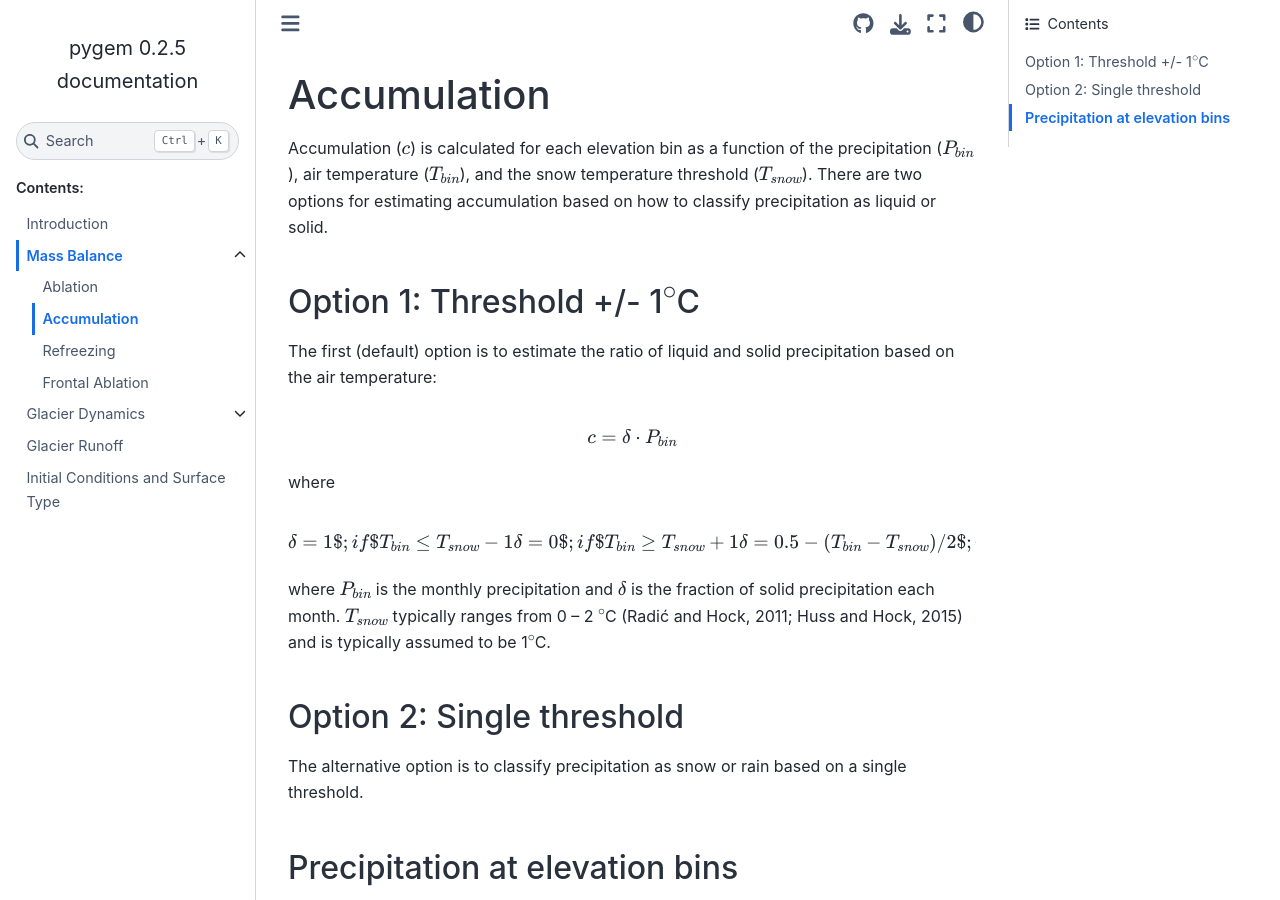
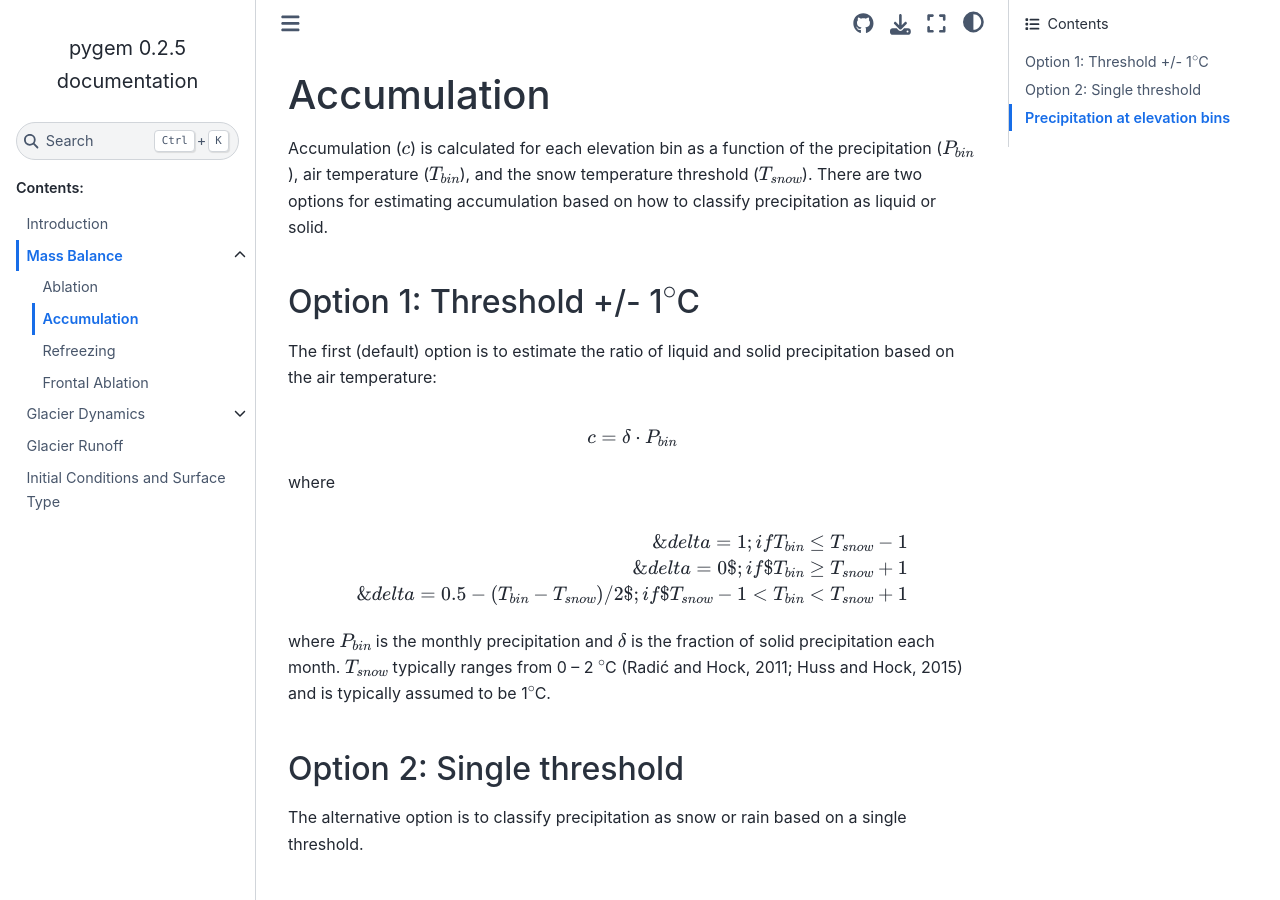
Before and after one commit to drounce/PyGEM, a Sphinx documentation site: the page built from docs/mb_accumulation.md, in a window 1280 px wide and 900 px high. Built offline with Sphinx 7.4.7 and the Sphinx Book theme 1.1.4, drawn with Linux system fonts in a browser that asks for light colours.

Commit message:
multiple eqns

````diff
--- a/docs/mb_accumulation.md
+++ b/docs/mb_accumulation.md
@@ -8,9 +8,9 @@ c = \delta \cdot P_{bin}
 ```
 where
 ```{math}
-\delta=1$; if $T_{bin} \leq T_{snow}-1
-\delta=0$; if $T_{bin} \geq T_{snow}+1
-\delta=0.5-(T_{bin}-T_{snow})/2$; if $T_{snow}-1 < T_{bin} < T_{snow}+1
+\&delta=1; if T_{bin} \leq T_{snow}-1 \\
+\&delta=0$; if $T_{bin} \geq T_{snow}+1 \\
+\&delta=0.5-(T_{bin}-T_{snow})/2$; if $T_{snow}-1 < T_{bin} < T_{snow}+1
 ```
 where $P_{bin}$ is the monthly precipitation and $\delta$ is the fraction of solid precipitation each month. $T_{snow}$ typically ranges from 0 – 2 $^{\circ}$C (Radić and Hock, 2011; Huss and Hock, 2015) and is typically assumed to be 1$^{\circ}$C.
 
````
